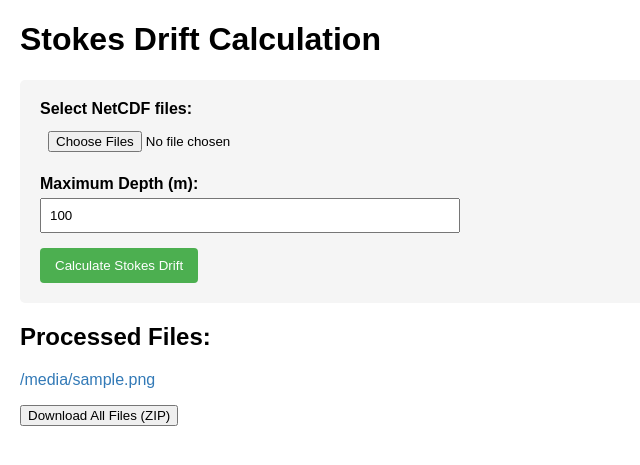
After one commit to tranoop/pywrb, a Flask app: template templates/stokes_drift.html in a window 1280 px wide. The commit adds this page. Shown: the top 465 px of the page, without its empty margins (0-640 px from the left). Run offline with Flask 3, Linux system fonts and the light colour scheme; the template is opened without the code that fills it: most values are stand-ins (such as "Sample title", 1, 10 or a date in 2020).

Commit message:
stokes drift calculated

```diff
--- a/templates/index.html
+++ b/templates/index.html
@@ -74,6 +74,7 @@
             <li><a href="#" onclick="loadPage('convert_spt')">Convert SDT to NetCDF</a></li>
             <li><a href="#" onclick="loadPage('remove_spike')">Remove Spikes</a></li>
 	    <li><a href="#" onclick="loadPage('separate_wind_sea_swell')">Separate Wind Sea and Swell</a></li>
+	    <li><a href="#" onclick="loadPage('stokes_drift')">Stokes Drift Calculation</a></li>
         </ul>
     </div>
 
--- /dev/null
+++ b/templates/stokes_drift.html
@@ -0,0 +1,125 @@
+<!DOCTYPE html>
+<html lang="en">
+<head>
+    <meta charset="UTF-8">
+    <title>Stokes Drift Calculation</title>
+    <style>
+        body {
+            font-family: Arial, sans-serif;
+            margin: 20px;
+        }
+        form {
+            margin-bottom: 20px;
+            padding: 20px;
+            background-color: #f5f5f5;
+            border-radius: 5px;
+        }
+        label {
+            display: block;
+            margin-bottom: 5px;
+            font-weight: bold;
+        }
+        input[type="file"], input[type="number"] {
+            margin-bottom: 15px;
+            padding: 8px;
+            width: 100%;
+            max-width: 400px;
+        }
+        input[type="submit"] {
+            background-color: #4CAF50;
+            color: white;
+            padding: 10px 15px;
+            border: none;
+            border-radius: 4px;
+            cursor: pointer;
+        }
+        input[type="submit"]:hover {
+            background-color: #45a049;
+        }
+        .message {
+            padding: 10px;
+            margin: 10px 0;
+            border-radius: 4px;
+        }
+        .success {
+            background-color: #dff0d8;
+            color: #3c763d;
+        }
+        .error {
+            background-color: #f2dede;
+            color: #a94442;
+        }
+        .file-list {
+            list-style-type: none;
+            padding: 0;
+        }
+        .file-list li {
+            margin: 5px 0;
+        }
+        .file-list a {
+            color: #337ab7;
+            text-decoration: none;
+        }
+        .file-list a:hover {
+            text-decoration: underline;
+        }
+    </style>
+</head>
+<body>
+    <h1>Stokes Drift Calculation</h1>
+    <form id="stokesForm" action="/stokes_drift" method="post" enctype="multipart/form-data" onsubmit="submitForm(event, 'stokesForm')">
+        <div>
+            <label for="nc_files">Select NetCDF files:</label>
+            <input type="file" name="nc_files" accept=".nc" multiple required>
+        </div>
+        <div>
+            <label for="max_depth">Maximum Depth (m):</label>
+            <input type="number" name="max_depth" value="100" min="1" required>
+        </div>
+        <input type="submit" value="Calculate Stokes Drift">
+    </form>
+
+    {% if message %}
+        <div class="message {% if message.startswith('Error') %}error{% else %}success{% endif %}">
+            {{ message }}
+        </div>
+    {% endif %}
+
+    {% if processed_files %}
+        <h2>Processed Files:</h2>
+        <ul class="file-list">
+            {% for file in processed_files %}
+                <li><a href="{{ url_for('download_stokes', filename=file) }}">{{ file }}</a></li>
+            {% endfor %}
+        </ul>
+        <a href="{{ url_for('download_all_stokes') }}">
+            <button>Download All Files (ZIP)</button>
+        </a>
+    {% endif %}
+
+    <script>
+        function submitForm(event, formId) {
+            event.preventDefault();
+            let form = document.getElementById(formId);
+            let formData = new FormData(form);
+            let loader = document.getElementById('loader');
+            if (loader) loader.style.display = 'block';
+
+            fetch(form.action, {
+                method: "POST",
+                body: formData
+            })
+            .then(response => response.text())
+            .then(html => {
+                if (loader) loader.style.display = 'none';
+                document.getElementById('dynamic-content').innerHTML = html;
+            })
+            .catch(error => {
+                if (loader) loader.style.display = 'none';
+                console.error("Error:", error);
+                document.getElementById('dynamic-content').innerHTML = "<p>Error processing request.</p>";
+            });
+        }
+    </script>
+</body>
+</html>
```
Also changed, not shown: calculate_drift_velocity.py (added, +71 -0 lines).
